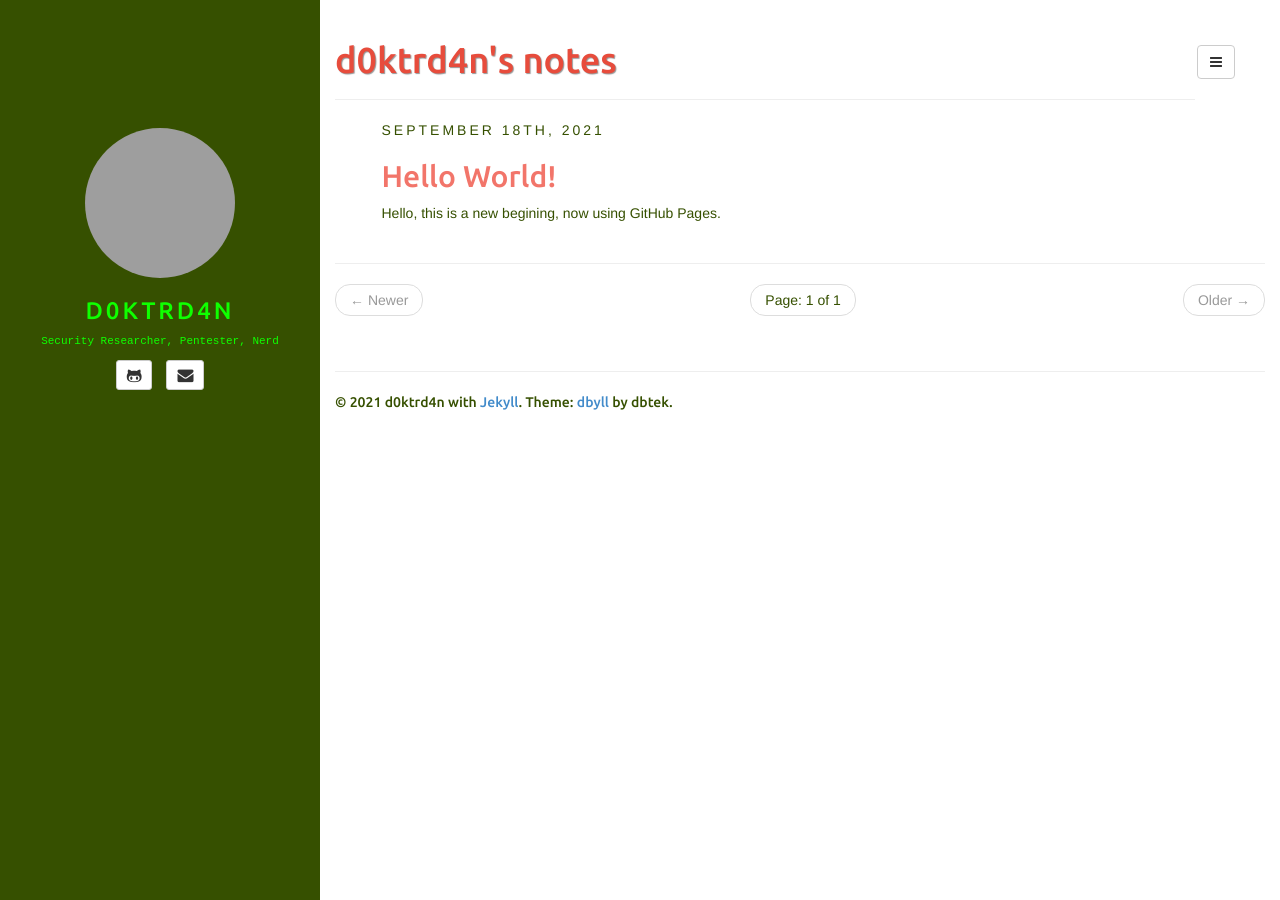
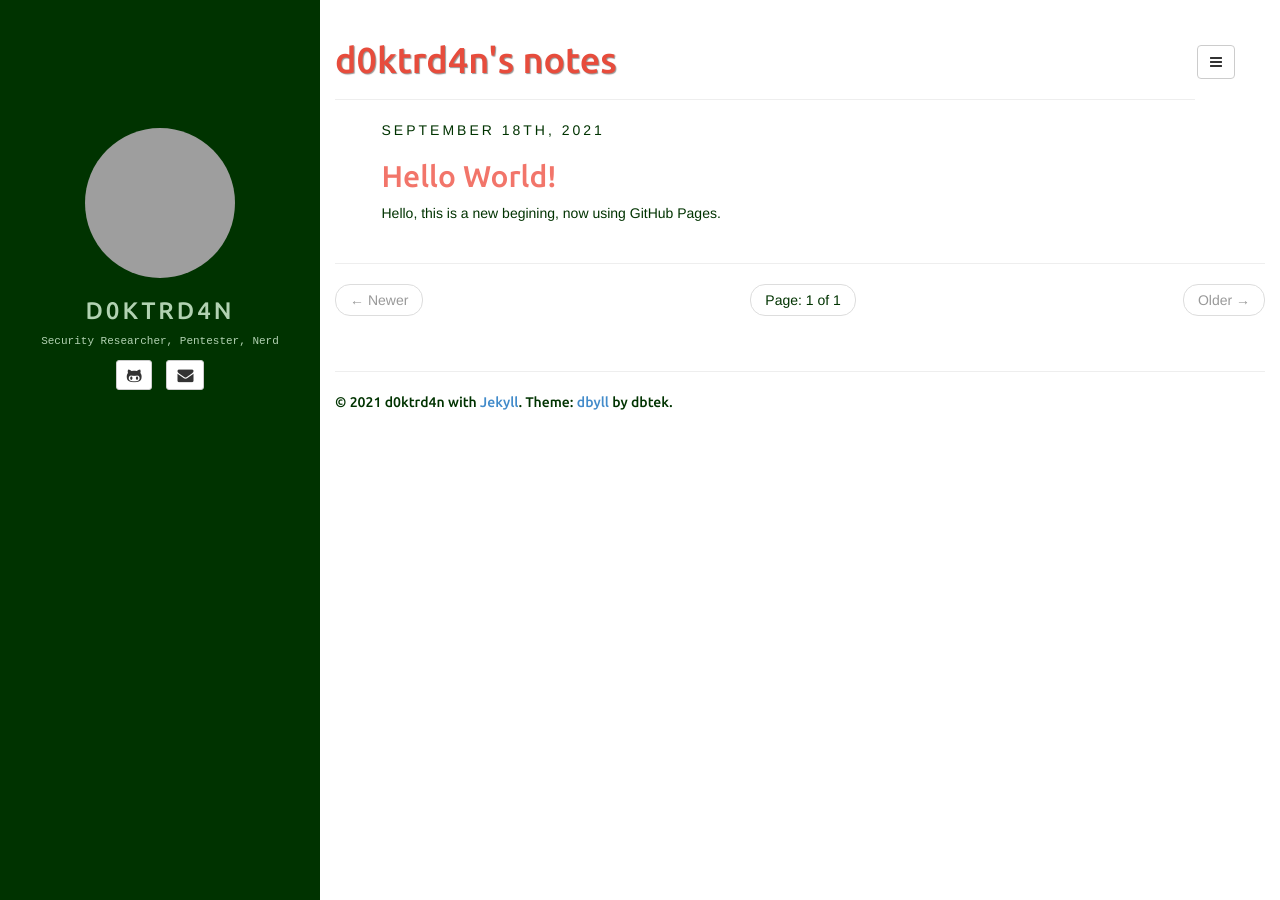
Before and after one commit to d0ktrd4n/d0ktrd4n.github.io, a Jekyll site: the page built from index.html, in a window 1280 px wide. Built offline with Jekyll 4.4.1, drawn with Linux system fonts in a browser that asks for light colours; the list of posts is cut into pages by our own code; grey boxes are pictures that could not be loaded.

Commit message:
Update style.css

```diff
--- a/assets/css/style.css
+++ b/assets/css/style.css
@@ -1,15 +1,15 @@
 @import url(//fonts.googleapis.com/css?family=Ubuntu:500&subset=latin,latin-ext);
 
 body{
-	color: #365000;
+	color: #003300;
 }
 
 .sidebar {
 	position: fixed;
 	top: 0px;
 	padding-top: 10%;
-	background-color: #365000;
-	color: #0fff00
+	background-color: #003300;
+	color: #b2d2b2;
 }
 
 .sidebar-header {
@@ -23,7 +23,7 @@ body{
 
 .sidebar-header .title a{
 	text-decoration: none;
-	color: #0fff00
+	color: #b2d2b2;
 }
 
 a.nav-link {
@@ -111,8 +111,8 @@ article {
 	padding: 0 5% 0;
 }
 
-article.home div a, article.home pre a { color: #365000; }
-article.home div a:hover, article.home pre a:hover { color: #365000; text-decoration: none; }
+article.home div a, article.home pre a { color: #003300; }
+article.home div a:hover, article.home pre a:hover { color: #003300; text-decoration: none; }
 article img { max-width: 100%; }
 
 h1,h2,h3,h4,h5,h6 { font-family: 'Ubuntu', sans-serif; }
@@ -161,7 +161,7 @@ footer {
 .nav-tabs-vertical>li.active>a, .nav-tabs-vertical>li.active>a:hover, .nav-tabs-vertical>li.active>a:focus {
     color: #555;
     cursor: default;
-    background-color: #0fff00
+    background-color: #b2d2b2;
     border: 1px solid #0ddd00
     border-right-color: transparent;
 }
```
